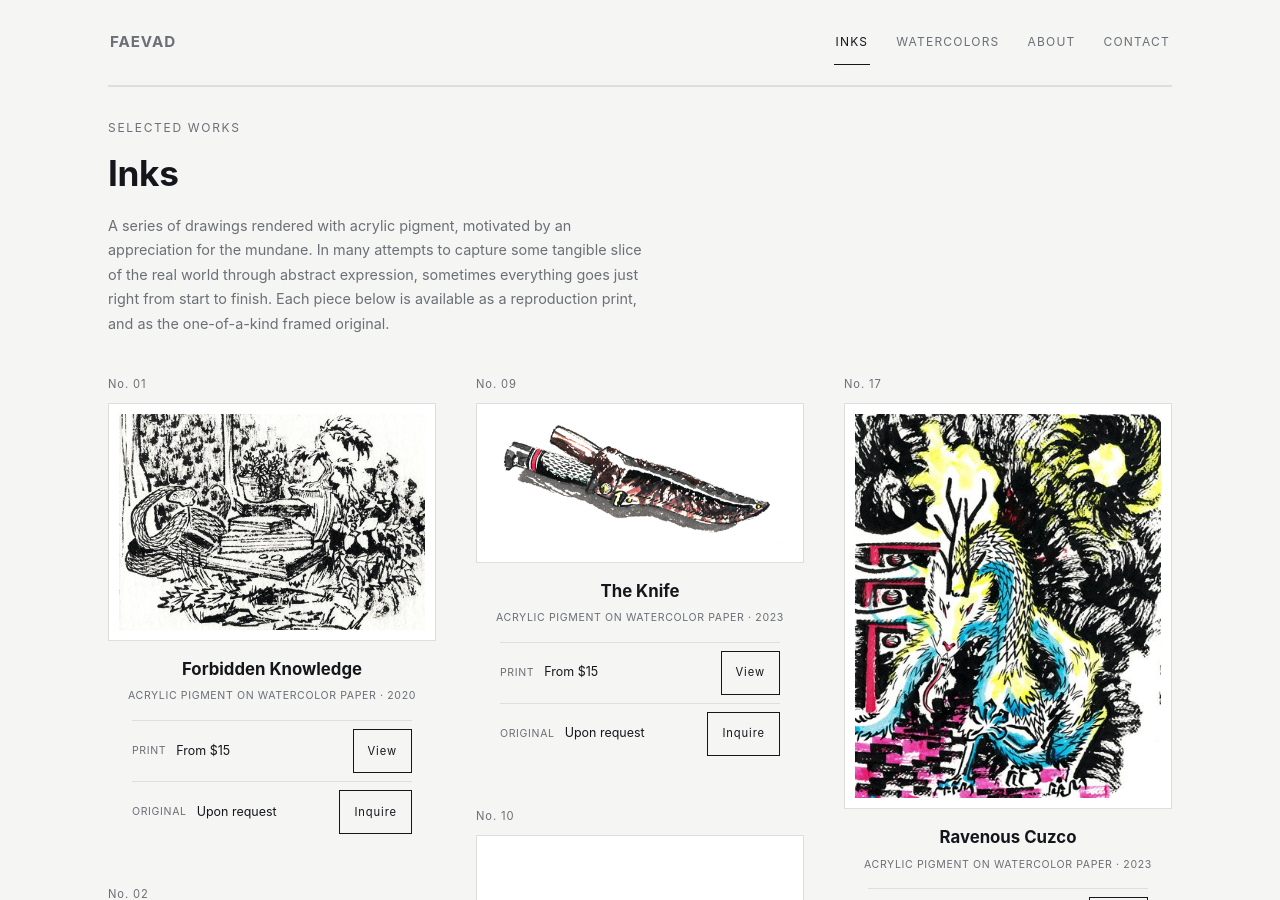
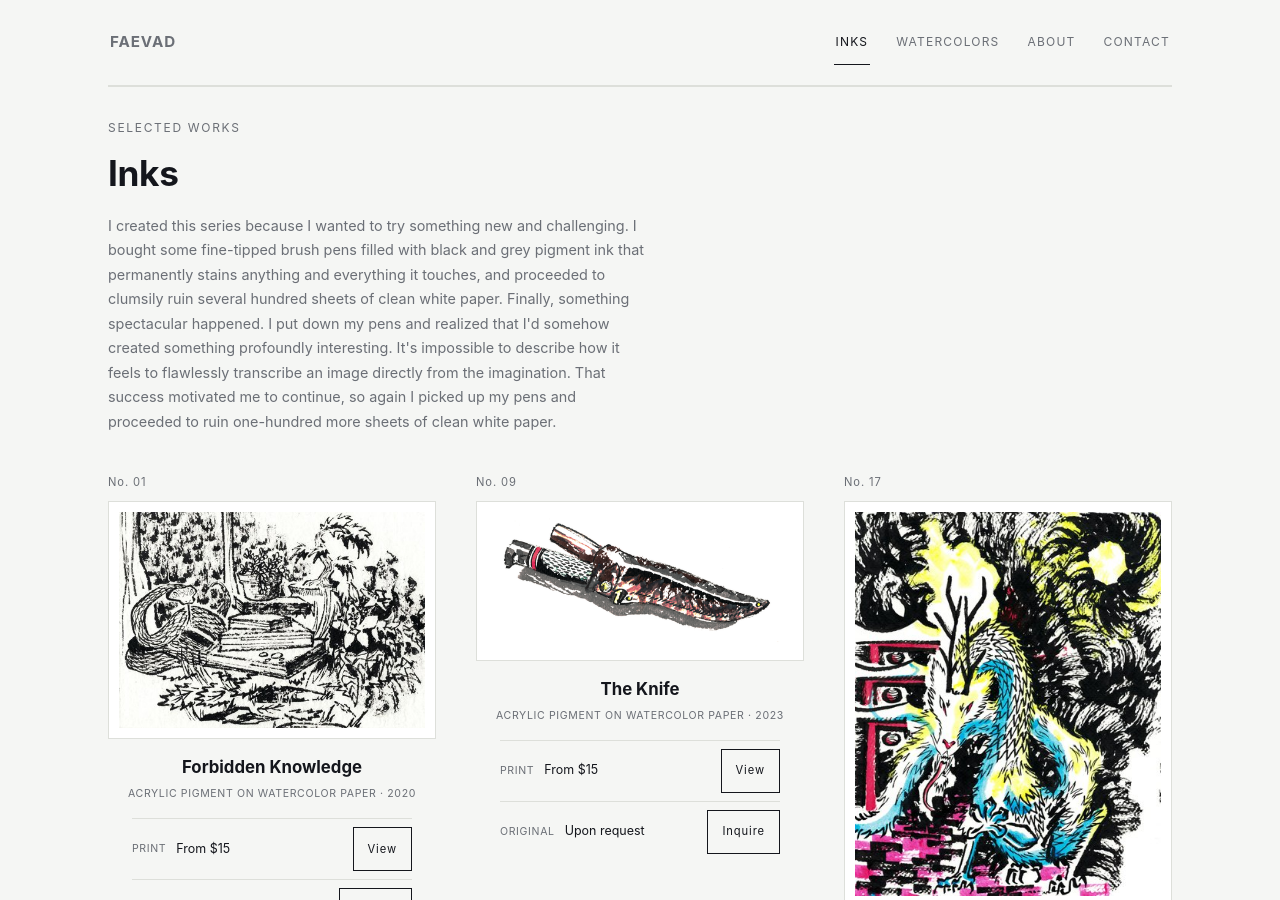
Before and after one commit to florianaewing/FAEVAD, a Jekyll site: the page built from inks.html, in a window 1280 px wide and 900 px high. Built offline with Jekyll 4.4.1, drawn with Linux system fonts in a browser that asks for light colours.

Commit message:
Feature Forbidden Knowledge on the home page; new bio and inks intro
The home page plate now looks the piece up in _data/artwork.yml, so its
alt text follows the catalogue.

Co-Authored-By: Claude Opus 5.5 <noreply@anthropic.com>

```diff
--- a/_data/artwork.yml
+++ b/_data/artwork.yml
@@ -33,10 +33,14 @@ collections:
     title: "Inks"
     intro:
       description: >
-        A series of drawings rendered with acrylic pigment, motivated by an appreciation for the
-        mundane. In many attempts to capture some tangible slice of the real world through
-        abstract expression, sometimes everything goes just right from start to finish. Each piece
-        below is available as a reproduction print, and as the one-of-a-kind framed original.
+        I created this series because I wanted to try something new and challenging. I bought some
+        fine-tipped brush pens filled with black and grey pigment ink that permanently stains anything
+        and everything it touches, and proceeded to clumsily ruin several hundred sheets of clean white
+        paper. Finally, something spectacular happened. I put down my pens and realized that I'd
+        somehow created something profoundly interesting. It's impossible to describe how it feels to
+        flawlessly transcribe an image directly from the imagination. That success motivated me to
+        continue, so again I picked up my pens and proceeded to ruin one-hundred more sheets of clean
+        white paper.
 
     pieces:
       - id: forbidden-knowledge
--- a/about.html
+++ b/about.html
@@ -6,7 +6,7 @@
     <meta charset="UTF-8">
     <meta name="viewport" content="width=device-width, initial-scale=1">
     <title>About | FAEVAD</title>
-    <meta name="description" content="Florian Anthony Ewing is a Seattle-based visual artist and designer, working primarily in ink and acrylic pigment on watercolor paper.">
+    <meta name="description" content="Florian Anthony Ewing is a Seattle-based visual artist and data scientist, working primarily in ink and acrylic pigment on watercolor paper.">
     <link href="css/styles.css" rel="stylesheet">
 </head>
 <body>
--- a/index.html
+++ b/index.html
@@ -25,10 +25,12 @@
             <a class="cta" href="inks.html">View the catalogue &rarr;</a>
         </div>
         <div class="hero-plate">
+            {% assign inks = site.data.artwork.collections | where: "slug", "inks" | first %}
+            {% assign featured = inks.pieces | where: "id", "forbidden-knowledge" | first %}
             <div class="plate">
-                <img src="images/artwork/dragon_hoard.png" alt="Colored ink illustration of a pink and green antlered dragon curled on a checkered floor surrounded by books and bottles">
+                <a href="piece-{{ featured.id }}.html"><img src="{{ featured.image }}" alt="{{ featured.alt }}"></a>
             </div>
-            <div class="plate-cap">Dragon Hoard &mdash; acrylic pigment on watercolor paper, 2024</div>
+            <div class="plate-cap">{{ featured.title }} &mdash; {{ featured.medium | downcase }}, {{ featured.year }}</div>
         </div>
     </section>
 
```
Also changed, not shown: other parts of about.html (+2 -2 lines).
